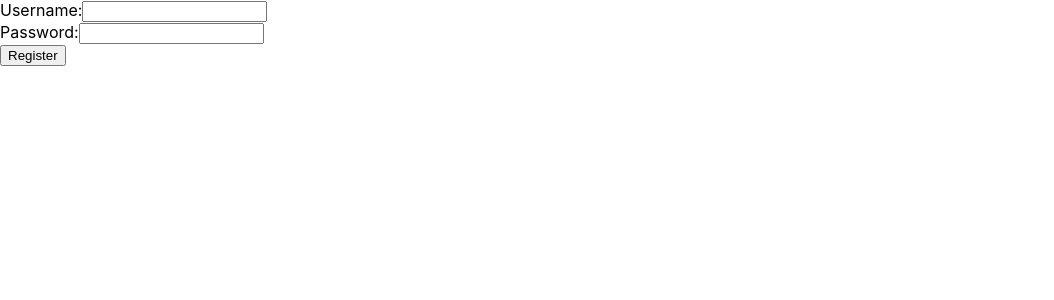
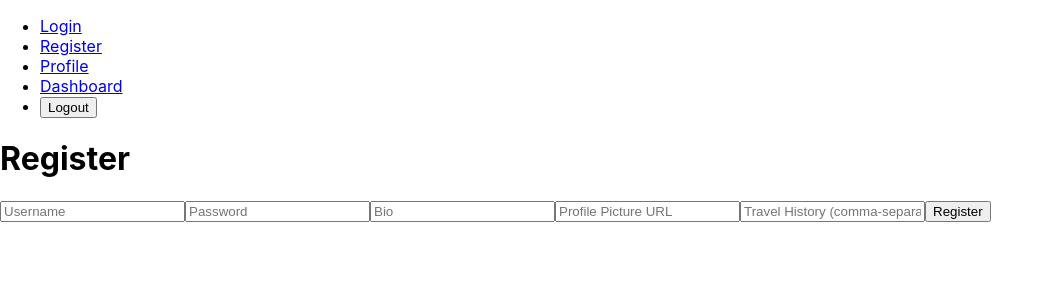
Before and after one commit to vrajp6/cs421-travel-platform, a React (Create React App) app in the folder client/: page /register in a window 1280 px wide. Shown: the top 300 px of the page, without its empty margins (0-1054 px from the left). Built offline with nearby package versions, Linux system fonts and the light colour scheme.

Commit message:
fix: reverted to working version

```diff
--- a/client/src/App.js
+++ b/client/src/App.js
@@ -1,16 +1,24 @@
 import React from 'react';
-import { BrowserRouter as Router, Routes, Route } from 'react-router-dom';
+import { BrowserRouter as Router, Routes, Route, Navigate } from 'react-router-dom';
 import Login from './components/Login';
 import Register from './components/Register';
+import Profile from './components/Profile';
+import Dashboard from './components/Dashboard';
+import NavBar from './components/NavBar';
+import PrivateRoute from './components/PrivateRoute';
 
 const App = () => {
   return (
     <Router>
       <div className="App">
+        <NavBar />
         <Routes>
           <Route path="/login" element={<Login />} />
           <Route path="/register" element={<Register />} />
-          {/* Add more routes as needed */}
+          <Route path="/profile" element={<PrivateRoute><Profile /></PrivateRoute>} />
+          <Route path="/dashboard" element={<PrivateRoute><Dashboard /></PrivateRoute>} />
+          <Route path="/" element={<Navigate to="/login" />} />
+          <Route path="*" element={<h1>404 Not Found</h1>} />
         </Routes>
       </div>
     </Router>
--- /dev/null
+++ b/client/src/components/Dashboard.js
@@ -0,0 +1,13 @@
+import React from 'react';
+
+const Dashboard = () => {
+  return (
+    <div>
+      <h1>Dashboard</h1>
+      <p>Welcome to the Travel Platform Dashboard!</p>
+      <p>Here you can manage your travel plans, view recommendations, and more.</p>
+    </div>
+  );
+};
+
+export default Dashboard;
--- a/client/src/components/Login.js
+++ b/client/src/components/Login.js
@@ -1,16 +1,18 @@
 import React, { useState } from 'react';
 import axios from 'axios';
+import { useNavigate } from 'react-router-dom';
 
 const Login = () => {
   const [username, setUsername] = useState('');
   const [password, setPassword] = useState('');
+  const navigate = useNavigate();
 
   const handleLogin = async (e) => {
     e.preventDefault();
     try {
       const response = await axios.post('http://localhost:5000/api/auth/login', { username, password });
-      console.log(response.data);
-      // Save token and handle login success
+      localStorage.setItem('token', response.data.token);
+      navigate('/profile'); // Redirect to profile page after login
     } catch (error) {
       console.error('Error logging in:', error);
     }
--- /dev/null
+++ b/client/src/components/NavBar.js
@@ -0,0 +1,25 @@
+import React from 'react';
+import { Link, useNavigate } from 'react-router-dom';
+
+const NavBar = () => {
+  const navigate = useNavigate();
+
+  const handleLogout = () => {
+    localStorage.removeItem('token');
+    navigate('/login');
+  };
+
+  return (
+    <nav>
+      <ul>
+        <li><Link to="/login">Login</Link></li>
+        <li><Link to="/register">Register</Link></li>
+        <li><Link to="/profile">Profile</Link></li>
+        <li><Link to="/dashboard">Dashboard</Link></li>
+        <li><button onClick={handleLogout}>Logout</button></li>
+      </ul>
+    </nav>
+  );
+};
+
+export default NavBar;
--- /dev/null
+++ b/client/src/components/PrivateRoute.js
@@ -0,0 +1,9 @@
+import React from 'react';
+import { Navigate } from 'react-router-dom';
+
+const PrivateRoute = ({ children }) => {
+  const token = localStorage.getItem('token');
+  return token ? children : <Navigate to="/login" />;
+};
+
+export default PrivateRoute;
--- /dev/null
+++ b/client/src/components/Profile.js
@@ -0,0 +1,36 @@
+import React, { useState, useEffect } from 'react';
+import axios from 'axios';
+
+const Profile = () => {
+  const [profile, setProfile] = useState({});
+
+  useEffect(() => {
+    const fetchProfile = async () => {
+      try {
+        const token = localStorage.getItem('token');
+        const response = await axios.get('http://localhost:5000/api/user/profile', {
+          headers: {
+            Authorization: `Bearer ${token}`
+          }
+        });
+        setProfile(response.data);
+      } catch (error) {
+        console.error('Error fetching profile:', error);
+      }
+    };
+
+    fetchProfile();
+  }, []);
+
+  return (
+    <div>
+      <h1>Profile</h1>
+      <p>Username: {profile.username}</p>
+      <p>Bio: {profile.bio}</p>
+      <p>Profile Picture: <img src={profile.profilePicture} alt="Profile" /></p>
+      <p>Travel History: {profile.travelHistory && profile.travelHistory.join(', ')}</p>
+    </div>
+  );
+};
+
+export default Profile;
--- a/client/src/components/Register.js
+++ b/client/src/components/Register.js
@@ -4,30 +4,60 @@ import axios from 'axios';
 const Register = () => {
   const [username, setUsername] = useState('');
   const [password, setPassword] = useState('');
+  const [bio, setBio] = useState('');
+  const [profilePicture, setProfilePicture] = useState('');
+  const [travelHistory, setTravelHistory] = useState('');
 
-  const handleRegister = async (e) => {
-    e.preventDefault();
+  const handleRegister = async () => {
     try {
-      const response = await axios.post('http://localhost:5000/api/auth/register', { username, password });
-      console.log(response.data);
-      // Handle registration success
+      const response = await axios.post('http://localhost:5000/api/auth/register', {
+        username,
+        password,
+        bio,
+        profilePicture,
+        travelHistory: travelHistory.split(',').map(item => item.trim())
+      });
+      console.log('Registration successful', response.data);
     } catch (error) {
-      console.error('Error registering:', error);
+      console.error('Registration error', error);
     }
   };
 
   return (
-    <form onSubmit={handleRegister}>
-      <div>
-        <label>Username:</label>
-        <input type="text" value={username} onChange={(e) => setUsername(e.target.value)} />
-      </div>
-      <div>
-        <label>Password:</label>
-        <input type="password" value={password} onChange={(e) => setPassword(e.target.value)} />
-      </div>
-      <button type="submit">Register</button>
-    </form>
+    <div>
+      <h1>Register</h1>
+      <input
+        type="text"
+        placeholder="Username"
+        value={username}
+        onChange={e => setUsername(e.target.value)}
+      />
+      <input
+        type="password"
+        placeholder="Password"
+        value={password}
+        onChange={e => setPassword(e.target.value)}
+      />
+      <input
+        type="text"
+        placeholder="Bio"
+        value={bio}
+        onChange={e => setBio(e.target.value)}
+      />
+      <input
+        type="text"
+        placeholder="Profile Picture URL"
+        value={profilePicture}
+        onChange={e => setProfilePicture(e.target.value)}
+      />
+      <input
+        type="text"
+        placeholder="Travel History (comma-separated)"
+        value={travelHistory}
+        onChange={e => setTravelHistory(e.target.value)}
+      />
+      <button onClick={handleRegister}>Register</button>
+    </div>
   );
 };
 
```
